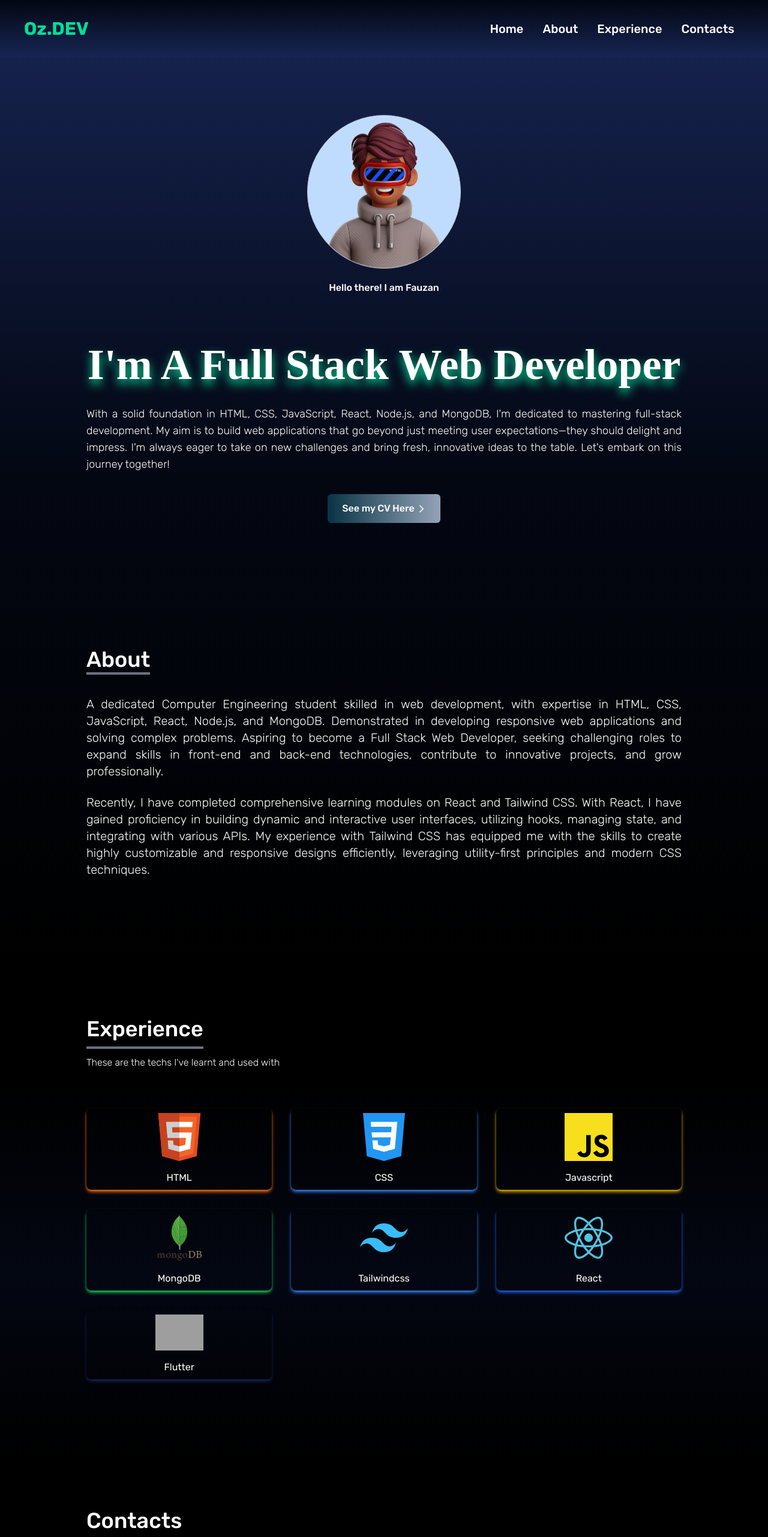
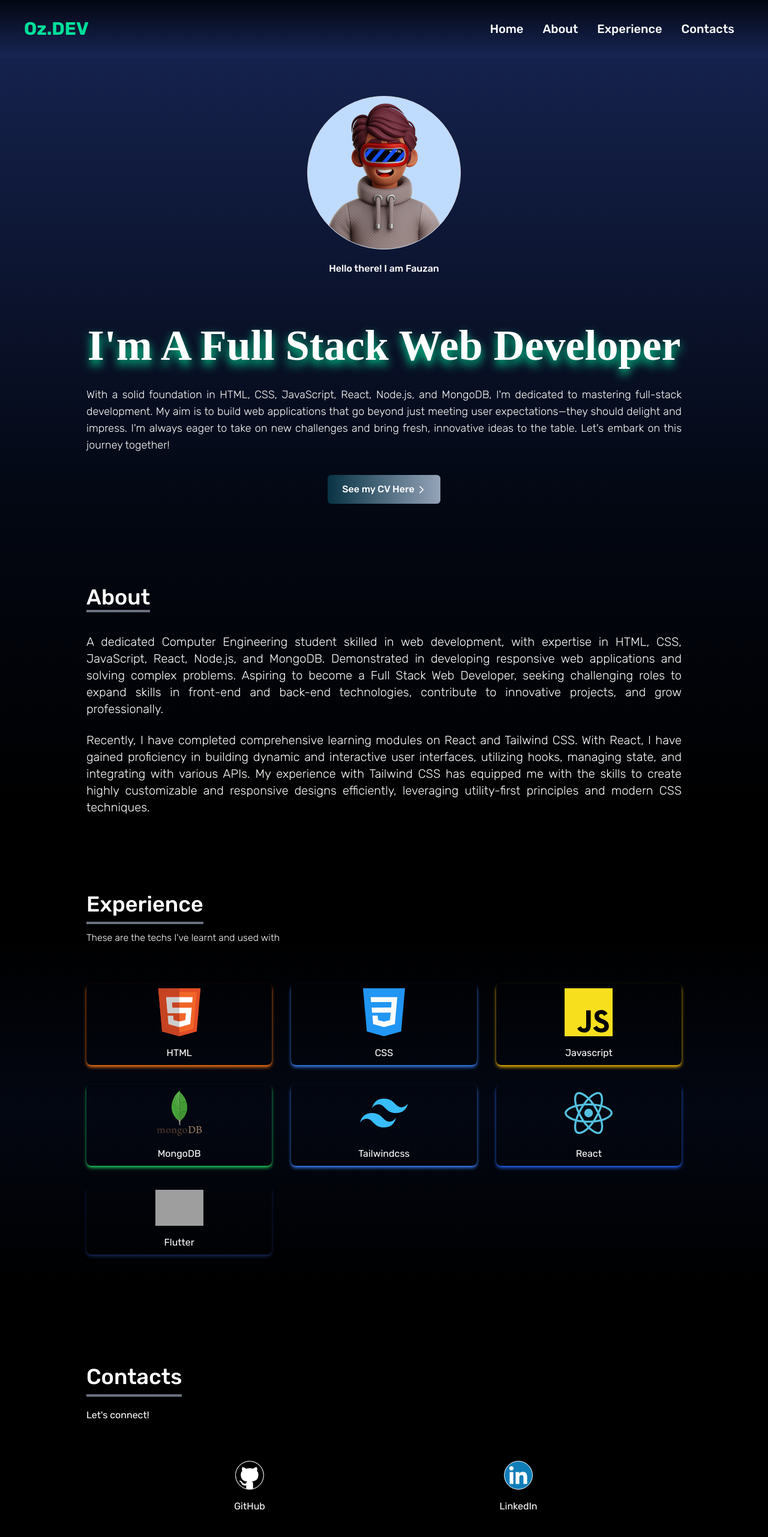
Before and after one commit to brainsCollide/React-Porto, a React (Vite) app: page / in a window 1280 px wide. Shown: the top 2563 px of the page at 60% size. Built offline with nearby package versions, Linux system fonts and the light colour scheme; grey boxes are pictures that could not be loaded; a web font is replaced by a local one.

Commit message:
tweaking some sizing bugs in mobile devices

```diff
--- a/src/components/About.jsx
+++ b/src/components/About.jsx
@@ -2,9 +2,9 @@ function About() {
     return (
         <div
             name="about"
-            className="w-full h-screen bg-gradient-to-b from-gray-950 to-black text-white"
+            className="w-full bg-gradient-to-b from-gray-950 to-black text-white"
         >
-            <div className="max-w-screen-lg p-4 pt-40 mx-auto text-justify flex flex-col justify-center w-full h-full">
+            <div className="max-w-screen-lg px-4 pt-32 mx-auto text-justify flex flex-col justify-center w-full h-full">
                 <div>
                 <p className="text-4xl font-medium border-b-4 inline border-gray-500">
                     About
--- a/src/components/Contacts.jsx
+++ b/src/components/Contacts.jsx
@@ -27,7 +27,7 @@ function Contacts() {
         className='bg-gradient-to-b from-black to-black w-full h-full'
         >
             <div className='max-w-screen-lg mx-auto flex flex-col
-            justify-center w-full py-20 pl-4 text-white'>
+            justify-center w-full pt-32 px-4 text-white'>
                 <div>
                     <p className='text-4xl pb-2 font-medium border-b-4 inline border-gray-500'>Contacts</p>
                 </div>
--- a/src/components/Experience.jsx
+++ b/src/components/Experience.jsx
@@ -59,10 +59,10 @@ function Experience() {
     return(
         <div
         name='experience'
-        className='bg-gradient-to-b from-black from-25% via-gray-950 to-black w-full py-20'
+        className='bg-gradient-to-b from-black from-25% via-gray-950 to-black w-full'
         >
-            <div className='max-w-screen-lg mx-auto p-4 flex flex-col
-            justify-center w-full h-full text-white'>
+            <div className='max-w-screen-lg mx-auto p-4 pt-32 flex flex-col
+            justify-center w-full text-white'>
                 <div>
                     <p className='text-4xl  font-medium border-b-4
                     border-gray-500 pb-2 inline'>
--- a/src/components/Hero.jsx
+++ b/src/components/Hero.jsx
@@ -16,11 +16,11 @@ function Hero() {
     return(
         <div
         name='home'
-        className='h-screen w-full bg-gradient-to-b from-blue-950
+        className='h-fullw-full bg-gradient-to-b from-blue-950
          to-gray-950'
         >
             <div className=' relative max-w-screen-lg mx-auto flex-col items-center
-             justify-center h-full px-4 pt-48'>
+             justify-center h-full px-4 pt-20'>
                 <div className='flex flex-col justify-center h-full'>
                 <div className='text-center py-20 relative'>
                         <img src={person}
```
